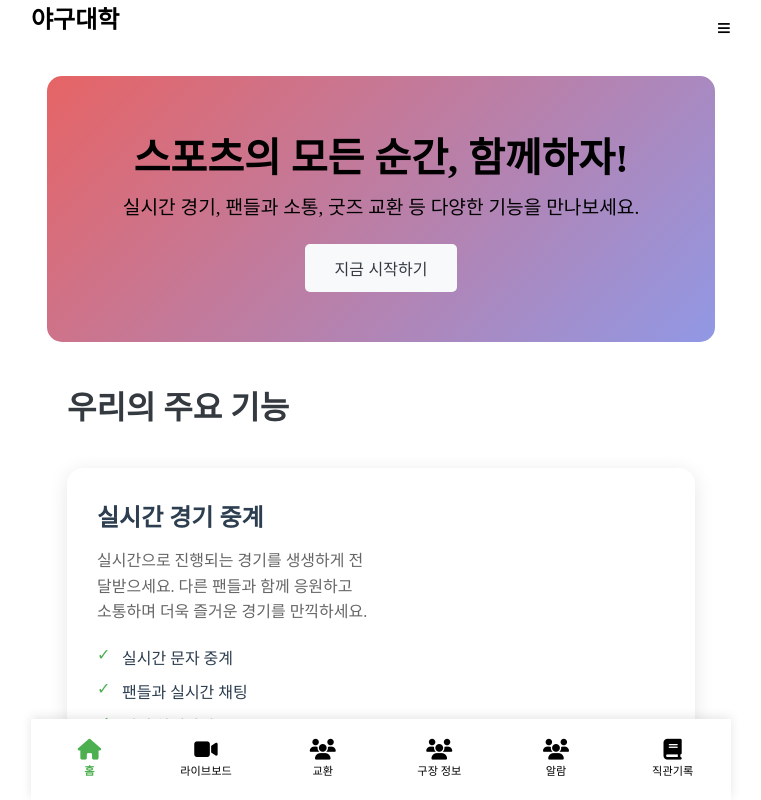
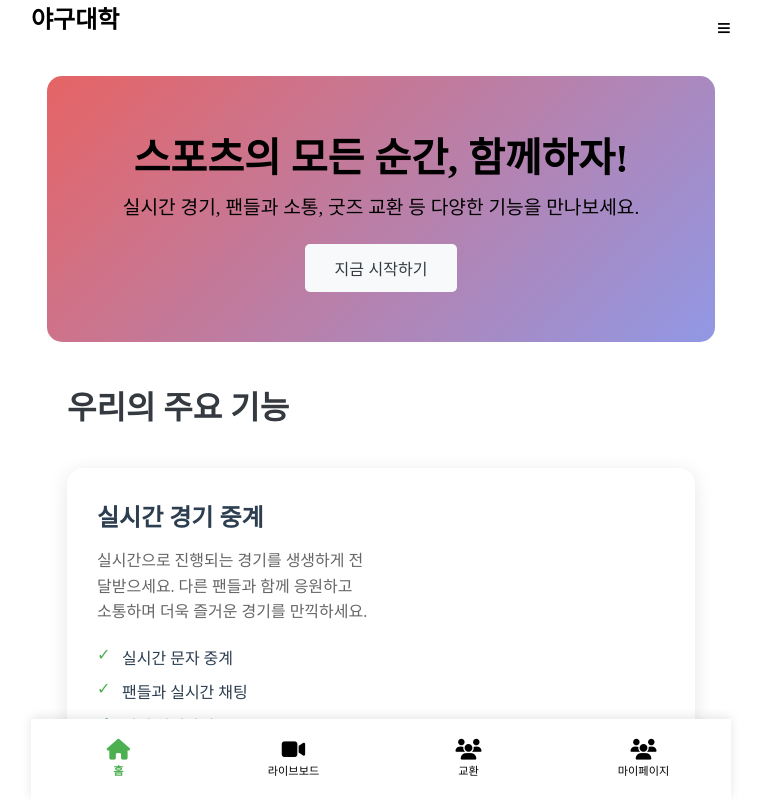
Before and after one commit to sparta-tigers/fe-sparta-tigers, a Vue app: page / in a window 1280 px wide. Shown: the top 800 px of the page, without its empty margins (259-1020 px from the left). Built offline with nearby package versions, Linux system fonts and the light colour scheme; no server answers; what vue3-kakao-maps would draw is missing.

Commit message:
feat: 네비게이션 메뉴 최적화

```diff
--- a/src/layout/MobileFooter.vue
+++ b/src/layout/MobileFooter.vue
@@ -1,6 +1,6 @@
 <template>
   <nav class="footer-wrapper">
-    <div class="mobile-nav">
+    <div class="nav-list">
       <router-link to="/" class="nav-item" active-class="active">
         <i class="fas fa-home"></i>
         <span>홈</span>
@@ -16,19 +16,9 @@
         <span>교환</span>
       </router-link>
 
-      <router-link to="/stadiuminfo" class="nav-item" active-class="active">
+      <router-link to="/mypage" class="nav-item" active-class="active">
         <i class="fas fa-users"></i>
-        <span>구장 정보</span>
-      </router-link>
-
-      <router-link to="/alarm" class="nav-item" active-class="active">
-        <i class="fas fa-users"></i>
-        <span>알람</span>
-      </router-link>
-
-      <router-link to="/record" class="nav-item" active-class="active">
-        <i class="fas fa-book"></i>
-        <span>직관기록</span>
+        <span>마이페이지</span>
       </router-link>
     </div>
   </nav>
@@ -50,7 +40,7 @@
   z-index: 1000;
 }
 
-.mobile-nav {
+.nav-list {
   display: flex;
   justify-content: space-around;
   align-items: center;
@@ -79,18 +69,14 @@
   margin-bottom: 2px;
 }
 
-.nav-item.active {
-  color: #4CAF50; /* 활성화된 메뉴 색상 */
-  font-weight: bold;
-}
-
 .nav-item.active * {
   color: #4CAF50;
+  font-weight: bold;
 }
 
 /* 아이폰 하단 안전영역 대응 */
 @supports (padding-bottom: env(safe-area-inset-bottom)) {
-  .mobile-nav {
+  .nav-list {
     padding-bottom: calc(10px + env(safe-area-inset-bottom));
   }
 }
```
Also changed, not shown: src/page/mobile/mypage/Main.vue (added).
